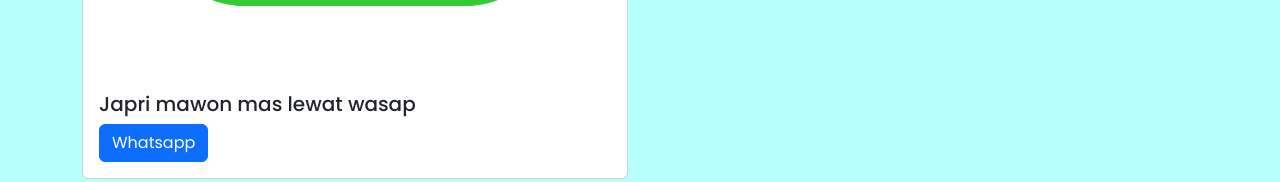
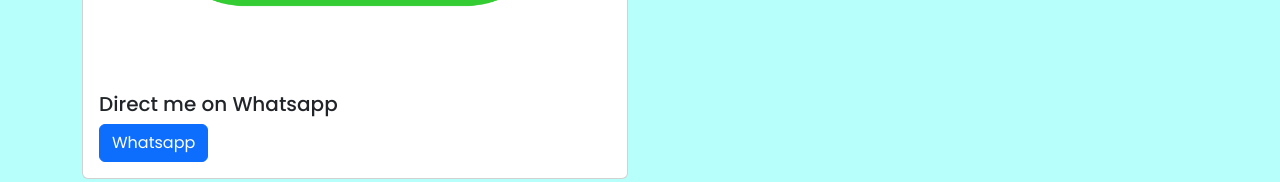
Before and after one commit to N0Xzyzy/Portofolio, a plain HTML site: page index.html in a window 1280 px wide. Shown: the part 3405-3587 px from the top of the page. Drawn offline with nearby package versions, Linux system fonts and the light colour scheme.

Commit message:
ganti contact wasap

```diff
--- a/index.html
+++ b/index.html
@@ -142,7 +142,7 @@
             <div class="card">
             <img src="asset/whatsapp-logo-transparent.png" class="card-img-top" alt="wa">
             <div class="card-body">
-              <h5 class="card-title">Japri mawon mas lewat wasap</h5>
+              <h5 class="card-title">Direct me on Whatsapp</h5>
               <a href="#" class="btn btn-primary">Whatsapp</a>
             </div>
             </div>
```
